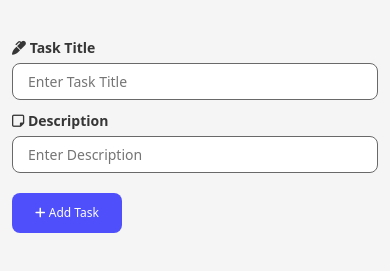
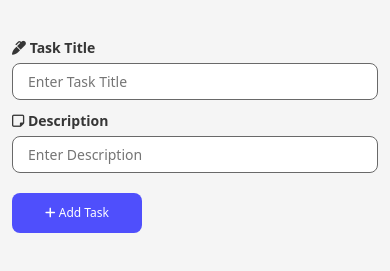
Before and after one commit to Chhakok/Task-Manager-Web, a plain HTML site: page index.html in a window 390 px wide. Shown: the part 53-324 px from the top of the page. Drawn offline with nearby package versions, Linux system fonts and the light colour scheme.

Commit message:
Update style.css

```diff
--- a/style.css
+++ b/style.css
@@ -134,7 +134,7 @@ button:active {
 /* Extra small devices (phones) */
 @media (max-width: 575px) {
  .input-box #btn-add {
-  width: 110px;
+  width: 130px;
   font-size: 12px;
 }
 
```
